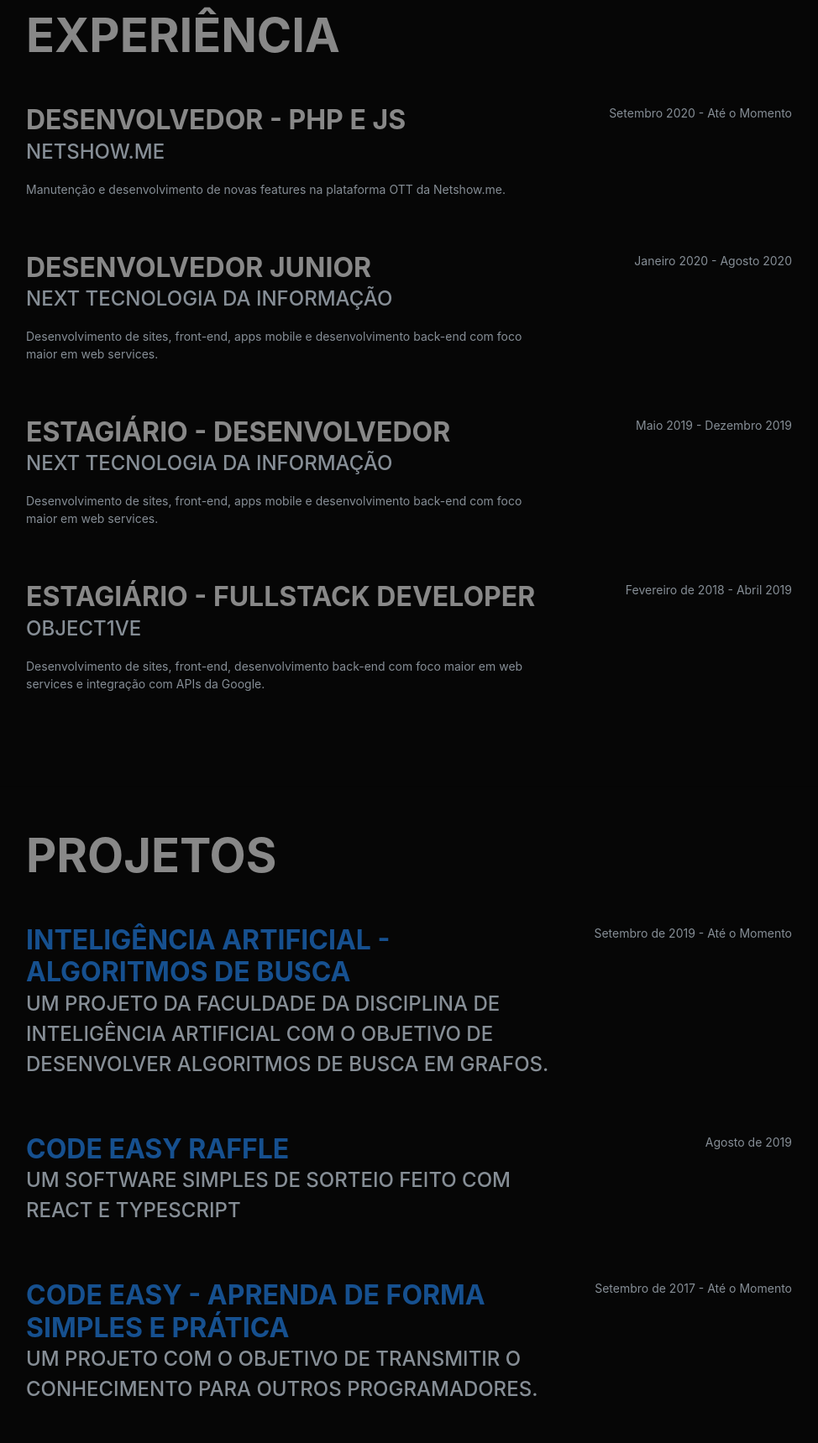
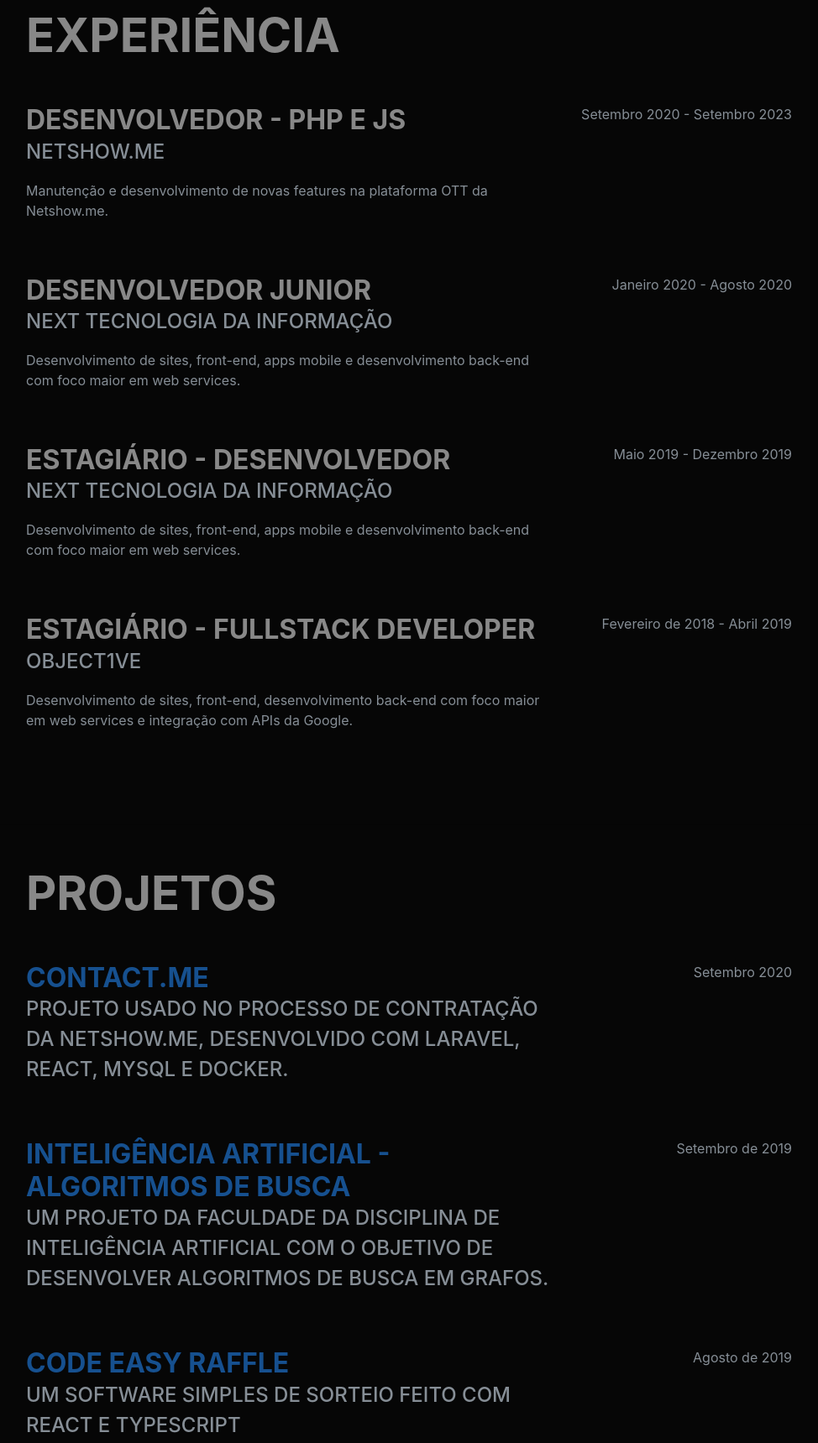
Before and after one commit to frv-dev/frv-dev.github.com, a plain HTML site: page index.html in a window 1280 px wide. Shown: the part 840-2559 px from the top of the page at 84% size, without its empty margins (289-1263 px from the left). Drawn offline with Linux system fonts and the light colour scheme; a web font is replaced by a local one.

Commit message:
update personal info

```diff
--- a/css/resume.css
+++ b/css/resume.css
@@ -8,6 +8,7 @@
   font-family: 'Muli', -apple-system, BlinkMacSystemFont, 'Segoe UI', Roboto, 'Helvetica Neue', Arial, sans-serif, 'Apple Color Emoji', 'Segoe UI Emoji', 'Segoe UI Symbol', 'Noto Color Emoji';
   padding-top: 54px;
   color: #868e96;
+  font-size: 1rem;
 }
 
 @media (min-width: 992px) {
--- a/index.html
+++ b/index.html
@@ -77,8 +77,8 @@
           <a href="mailto:feliperenanvieira@gmail.com">feliperenanvieira@gmail.com</a>
         </div>
         <p class="lead mb-5">Sou um desenvolvedor web fullstack de <span id="age"></span> anos que ama o que faz,
-          trabalho com Javascript, Python, PHP e Typescript e também sou o fundador da Code Easy, um projeto de
-          programador para programadores com o lema: <i><b>"Aprenda de forma simples e prática"</b></i>.</p>
+          trabalho com PHP e também criei a Code Easy, um projeto de
+          programador para ensinar programadores com o lema: <i><b>"Aprenda de forma simples e prática"</b></i>.</p>
         <div class="social-icons">
           <a href="https://www.linkedin.com/in/felipe-renan-vieira/" target="_blank">
             <i class="fab fa-linkedin-in"></i>
@@ -109,7 +109,7 @@
             <p>Manutenção e desenvolvimento de novas features na plataforma OTT da Netshow.me.</p>
           </div>
           <div class="resume-date text-md-right">
-            <span>Setembro 2020 - Até o Momento</span>
+            <span>Setembro 2020 - Setembro 2023</span>
           </div>
         </div>
 
@@ -161,13 +161,23 @@
 
         <div class="resume-item d-flex flex-column flex-md-row justify-content-between mb-5">
           <div class="resume-content">
+            <h3 class="mb-0"><a href="https://github.com/frv-dev/contact.me" target="_blank">Contact.me</a></h3>
+            <div class="subheading mb-3">Projeto usado no processo de contratação da Netshow.me, desenvolvido com Laravel, React, MySQL e Docker.</div>
+          </div>
+          <div class="resume-date text-md-right">
+            <span>Setembro 2020</span>
+          </div>
+        </div>
+
+        <div class="resume-item d-flex flex-column flex-md-row justify-content-between mb-5">
+          <div class="resume-content">
             <h3 class="mb-0"><a href="https://github.com/frv-dev/IA---Algoritmos-de-Busca" target="_blank">Inteligência
                 Artificial - Algoritmos de Busca</a></h3>
             <div class="subheading mb-3">Um projeto da faculdade da disciplina de inteligência artificial com o objetivo
               de desenvolver algoritmos de busca em grafos.</div>
           </div>
           <div class="resume-date text-md-right">
-            <span>Setembro de 2019 - Até o Momento</span>
+            <span>Setembro de 2019</span>
           </div>
         </div>
 
@@ -294,10 +304,6 @@
             <i class="fa-li fa fa-check"></i>
             Programação Orientada a Objetos
           </li>
-          <li>
-            <i class="fa-li fa fa-check"></i>
-            Programação Funcional
-          </li>
         </ul>
       </div>
     </section>
```
